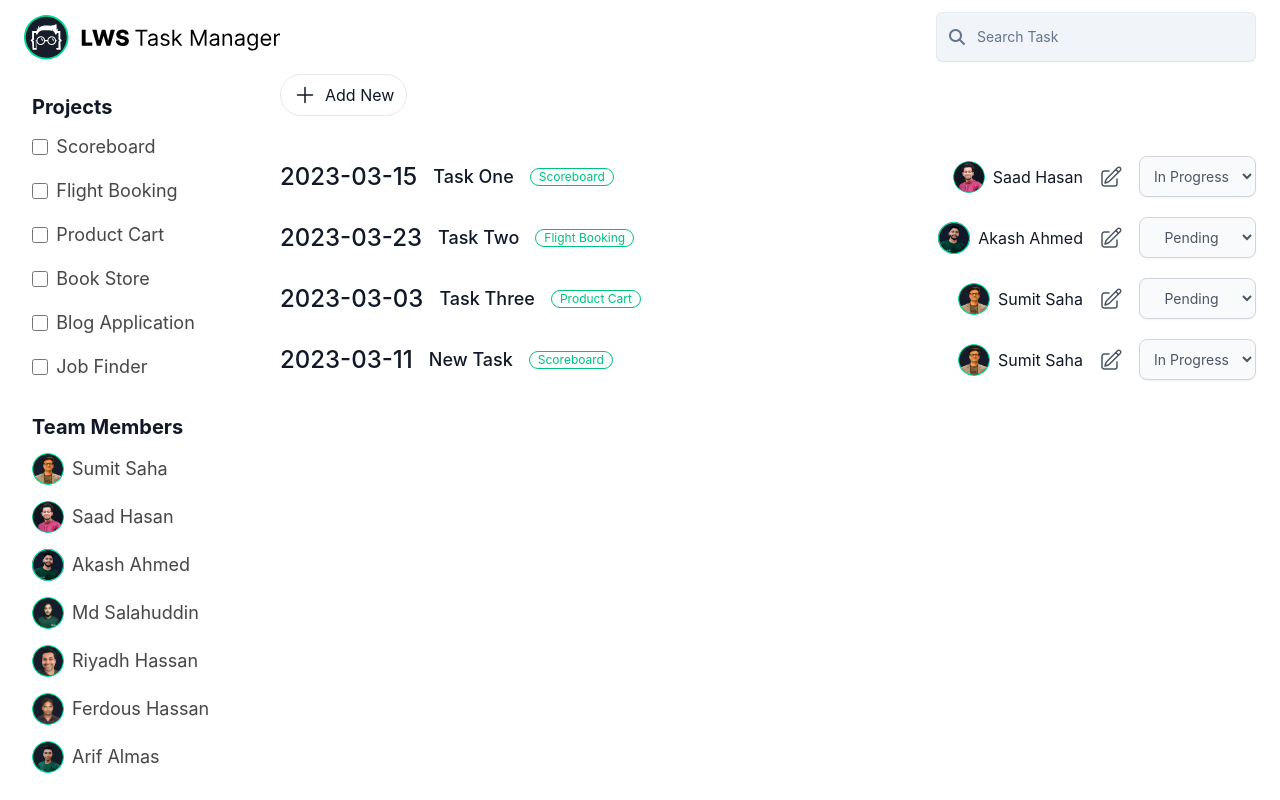
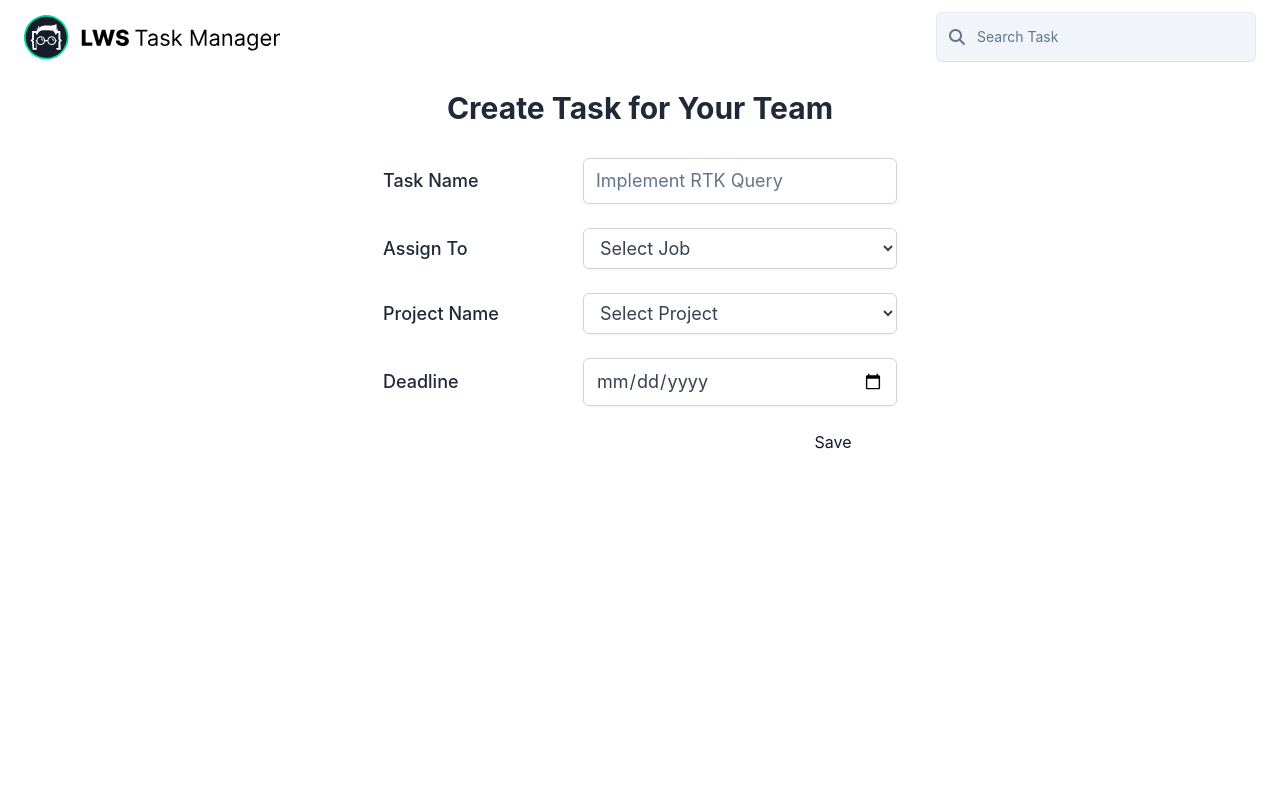
Before and after one commit to hasanulhasan/task-manager-rtk-query, a React (Create React App) app: page /tasks/add in a window 1280 px wide. Built offline with nearby package versions, Linux system fonts and the light colour scheme; data requests are answered from the project's data file.

Commit message:
react dom added

```diff
--- a/package.json
+++ b/package.json
@@ -11,6 +11,7 @@
     "react-dom": "^18.2.0",
     "react-hot-toast": "^2.4.0",
     "react-redux": "^8.0.5",
+    "react-router-dom": "^6.10.0",
     "react-scripts": "5.0.1",
     "web-vitals": "^2.1.4"
   },
--- a/server/db.json
+++ b/server/db.json
@@ -98,7 +98,8 @@
         "colorClass": "color-flight"
       },
       "deadline": "2023-03-23",
-      "id": 2
+      "id": 2,
+      "status": "inProgress"
     },
     {
       "taskName": "Task Three",
--- a/src/App.js
+++ b/src/App.js
@@ -1,12 +1,17 @@
 import React from 'react';
 import './App.css';
 import Home from './pages/Home';
+import CreateTask from './pages/CreateTask';
+import { BrowserRouter, Route, Routes } from 'react-router-dom';
 
 function App() {
   return (
-    <div>
-      <Home />
-    </div>
+    <BrowserRouter>
+      <Routes>
+        <Route path="/" element={<Home />} />
+        <Route path="/tasks/add" element={<CreateTask />} />
+      </Routes>
+    </BrowserRouter>
   );
 }
 
--- a/src/components/AddTask.js
+++ b/src/components/AddTask.js
@@ -1,15 +1,16 @@
 import React from 'react';
+import { Link } from 'react-router-dom';
 
 const AddTask = () => {
   return (
-    <a href="./AddNew.html" class="lws-addnew group">
+    <Link to='/tasks/add' class="lws-addnew group">
       <svg xmlns="http://www.w3.org/2000/svg" fill="none" viewBox="0 0 24 24" stroke-width="1.5"
         stroke="currentColor" class="w-6 h-6 group-hover:text-indigo-500">
         <path stroke-linecap="round" stroke-linejoin="round" d="M12 4.5v15m7.5-7.5h-15" />
       </svg>
 
       <span class="group-hover:text-indigo-500">Add New</span>
-    </a>
+    </Link>
   );
 };
 
--- a/src/components/Navbar.js
+++ b/src/components/Navbar.js
@@ -1,12 +1,13 @@
 import React from 'react';
 import logoImg from '../../src/assests/logo.svg'
+import { Link } from 'react-router-dom';
 const Navbar = () => {
   return (
     <nav class="container relative py-3">
       <div class="flex items-center justify-between">
-        <a href="./index.html">
+        <Link to="/">
           <img src={logoImg} alt='...' />
-        </a>
+        </Link>
         <div class="flex-1 max-w-xs search-field group">
           <i class="fa-solid fa-magnifying-glass search-icon group-focus-within:text-blue-500"></i>
           <input type="text" placeholder="Search Task" class="search-input" id="lws-searchTask" />
```
Also changed, not shown: 1 other file (tests, documents, lock files or other folders).
